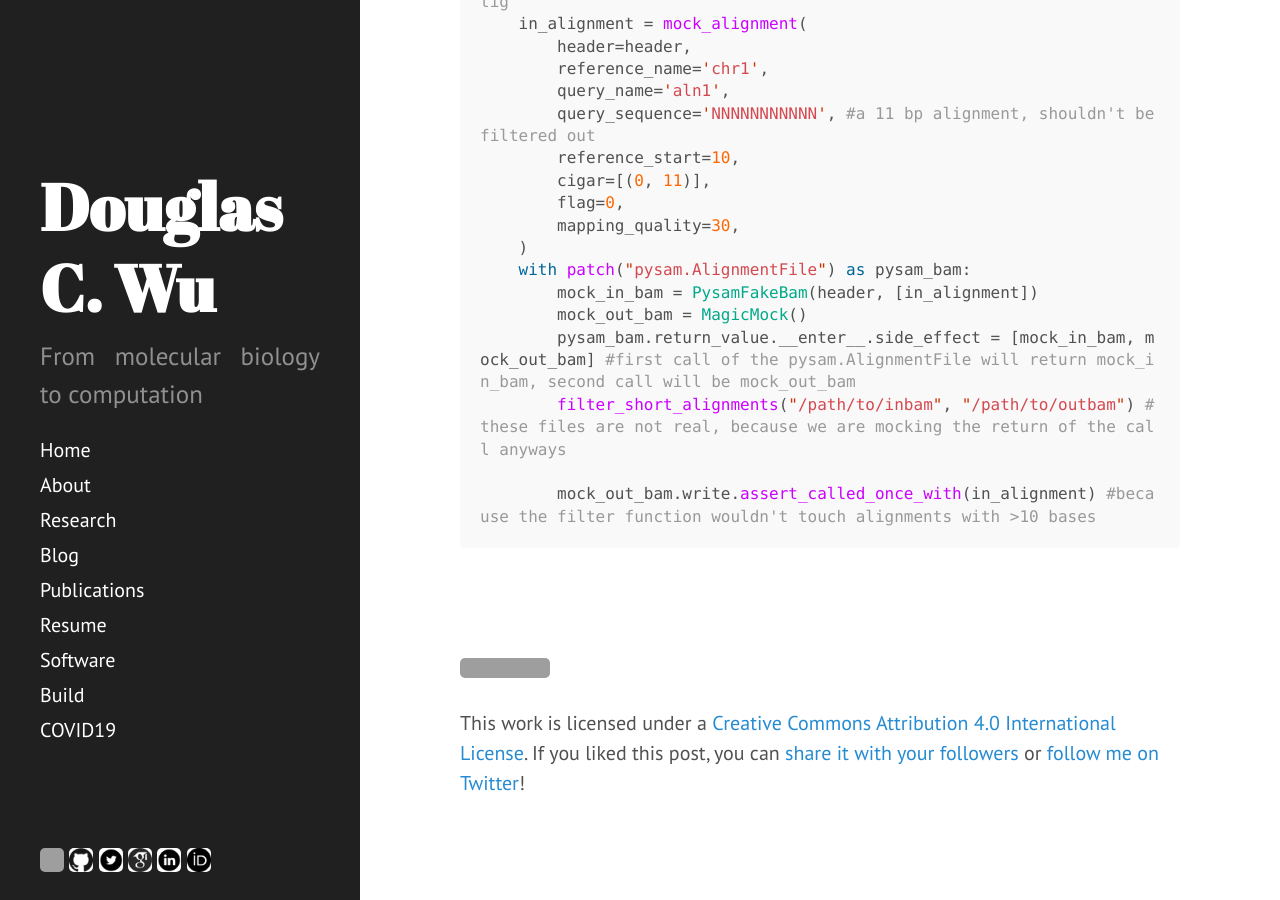
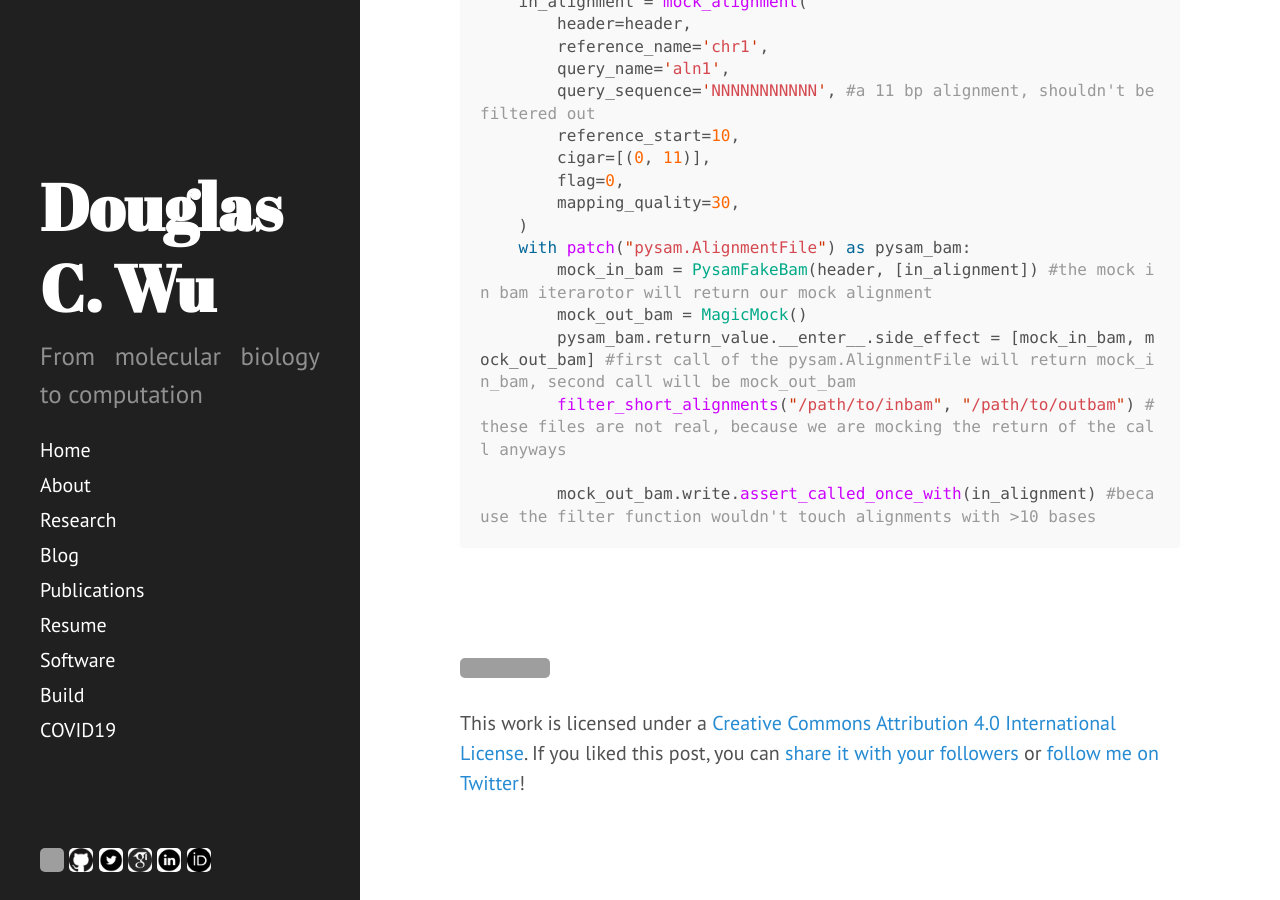
Before and after one commit to wckdouglas/wckdouglas.github.io, a Jekyll site: the page built from _posts/2021-12-28-pytest-with-pysam.md, in a window 1280 px wide and 900 px high, scrolled down 3307 px. Built offline with Jekyll 4.4.1, drawn with Linux system fonts in a browser that asks for light colours; comment, search, counter and statistics services are not loaded; some of the changed text lies outside the part shown; grey boxes are pictures that could not be loaded.

Commit message:
added pytest post

```diff
--- a/_posts/2021-12-28-pytest-with-pysam.md
+++ b/_posts/2021-12-28-pytest-with-pysam.md
@@ -137,7 +137,7 @@ def test_filter_short_alignments():
         mapping_quality=30,
     )
     with patch("pysam.AlignmentFile") as pysam_bam:
-        mock_in_bam = PysamFakeBam(header, [in_alignment])
+        mock_in_bam = PysamFakeBam(header, [in_alignment]) #the mock in bam iterarotor will return our mock alignment
         mock_out_bam = MagicMock()
         pysam_bam.return_value.__enter__.side_effect = [mock_in_bam, mock_out_bam] #first call of the pysam.AlignmentFile will return mock_in_bam, second call will be mock_out_bam
         filter_short_alignments("/path/to/inbam", "/path/to/outbam") #these files are not real, because we are mocking the return of the call anyways
```
Also changed, not shown: other parts of _posts/2021-12-28-pytest-with-pysam.md (+1 -1 lines).
